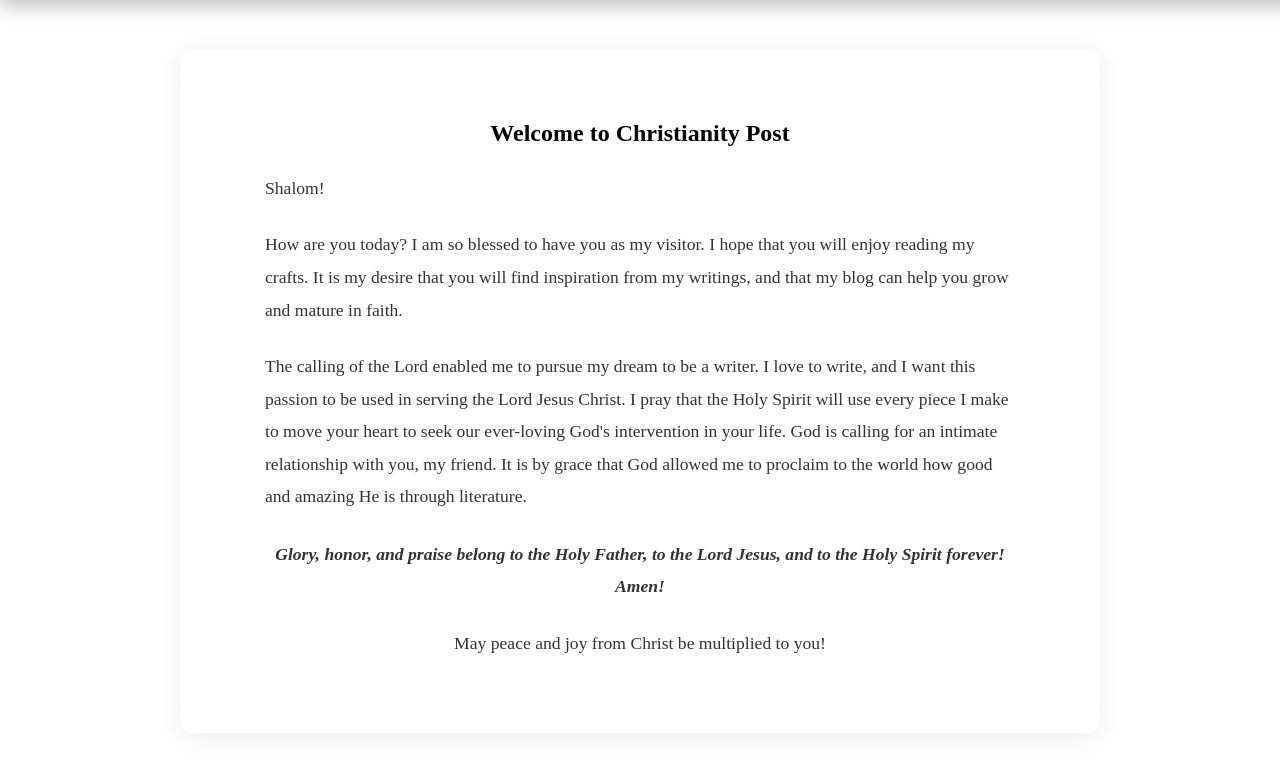
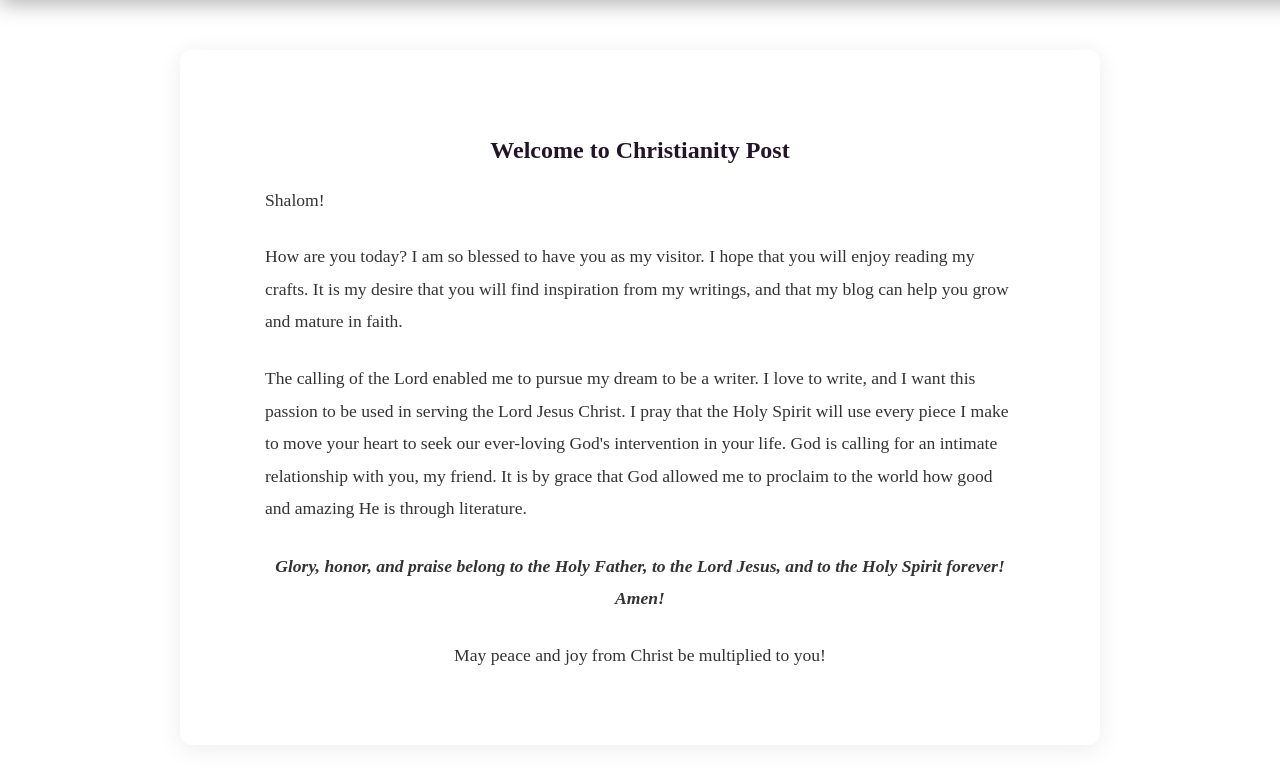
Before and after one commit to elwen-maculob/christianity-post, a Django app: page / in a window 1280 px wide. Shown: the part 650-1434 px from the top of the page. Run offline with Django 5.2, Linux system fonts and the light colour scheme; data that the repository does not hold is empty.

Commit message:
New style for post_detail

```diff
--- a/blog/static/blog/css/style.css
+++ b/blog/static/blog/css/style.css
@@ -351,6 +351,15 @@ main {
     color: #333333;           /* Dark gray text color for contrast */
     margin-bottom: 24px;      /* Spacing between paragraphs */
 }
+/* Styles subheadings (sub-headers) inside the post content with clean breathing room */
+.post-container h2,
+.post-container h3,
+.post-container h4 {
+    color: #21152a;           /* Deep plum brand color */
+    margin-top: 35px;         /* Generous space ABOVE the heading so it separates from the previous text */
+    margin-bottom: 15px;      /* Space below the heading before the next paragraph */
+    font-weight: 700;         /* Bold weight */
+    line-height: 1.3;         /* Balanced line height */
 
 /* Emphasizes strong text elements within post bodies */
 .post-body strong, .post-container strong {
```
